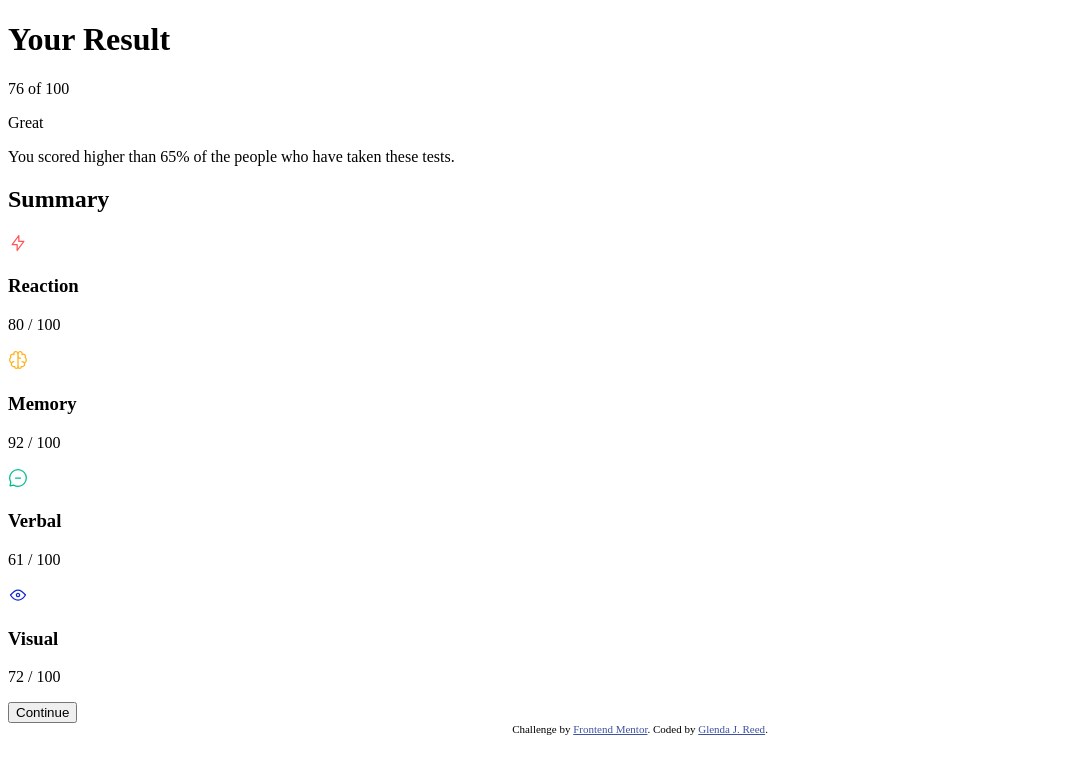
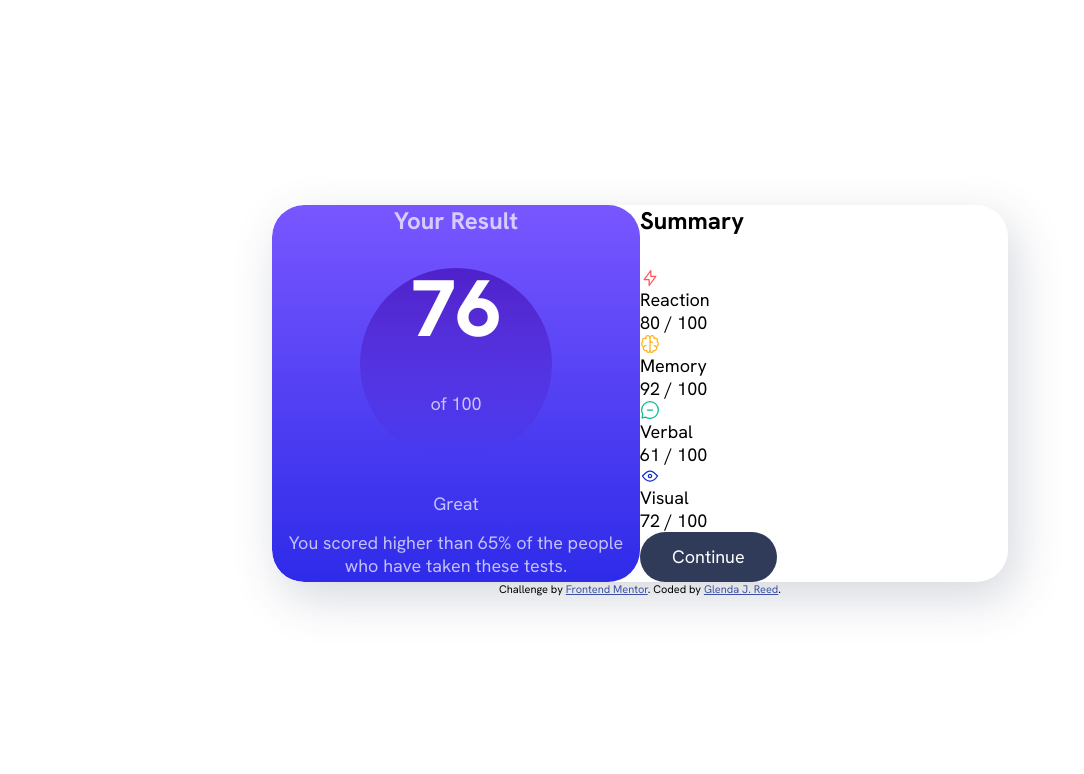
Before and after one commit to Glenda9031/Results_Summary_Component_2, a plain HTML site: page index.html in a window 1280 px wide. Shown: the whole page, without its empty margins (0-1084 px from the left). Drawn offline with Linux system fonts and the light colour scheme; files whose address does not match are found by name.

Commit message:
Update style.css

```diff
--- a/css/style.css
+++ b/css/style.css
@@ -53,3 +53,110 @@
     --fs-800: 2rem;
     --fs-900: 5rem;
   }
+
+*,
+*::before,
+*::after {
+  box-sizing: border-box;
+}
+
+*  {
+  margin: 0;
+  font: inherit;
+}
+
+img {
+    display: block;
+    max-width: 100%;
+}
+
+body {
+    font-family: var(--font-family-default);
+    font-size: var(--fs-400);
+    color: var(--clr-neutral-hsl-700);
+}
+
+@media screen and (min-width: 600px) {
+    body {
+        min-height: 100vh;
+        display: grid;
+        place-content: center;
+    }
+}
+
+.grid-flow {
+    display: grid;
+    align-content: start;
+    gap: 1rem;
+}
+
+.grid-flow[data-spacing="large"] {
+    gap: 2rem;
+}
+
+.section-title {
+    font-weight: var(--fw-bold);
+    font-size: var(--fs-600);
+}
+
+.button {
+    color: var(--clr-neutral-100);
+    line-height: 1;
+    background: var(--clr-neutral-700);
+    padding: 1rem 2rem;
+    border: 0;
+    border-radius: 100vw;
+    cursor: pointer;
+}
+
+.button:hover,
+.button:focus-visible {
+    background: var(--gradient-primary);
+}
+
+.result-summary {
+    --padding: 2.5rem;
+    --border-radius: 2rem;
+    max-width: 46rem;
+    display: grid;
+}
+
+@media screen and (min-width: 600px) {
+    .result-summary {
+        margin-inline: 1rem;
+        grid-template-columns: 1fr 1fr;
+        border-radius: 2rem;
+        overflow: hidden;
+        box-shadow: .5rem 1rem 3rem hsl(var(--clr-neutral-hsl-700), .2);
+    }
+}
+
+.results {
+    color: hsl(var(--clr-neutral-hsl-100), .7);
+    text-align: center;
+    background: var(--gradient-primary);
+    border-radius: 0 0 var(--border-radius) var(--border-radius);
+}
+
+@media screen and (min-width: 600px) {
+    .results {
+        border-radius: var(--border-radius);
+    }
+}
+
+.result-score {
+    display: grid;
+    width: 12rem;
+    margin-inline: auto;
+    background: var(--gradient-to-transparent);
+    aspect-ratio: 1 / 1;
+    border-radius: 50%;
+}
+
+.result-score span {
+    display: block;
+    font-size: var(--fs-900);
+    font-weight: var(--fw-black);
+    line-height: 1;
+    color: var(--clr-neutral-100);
+}
```
